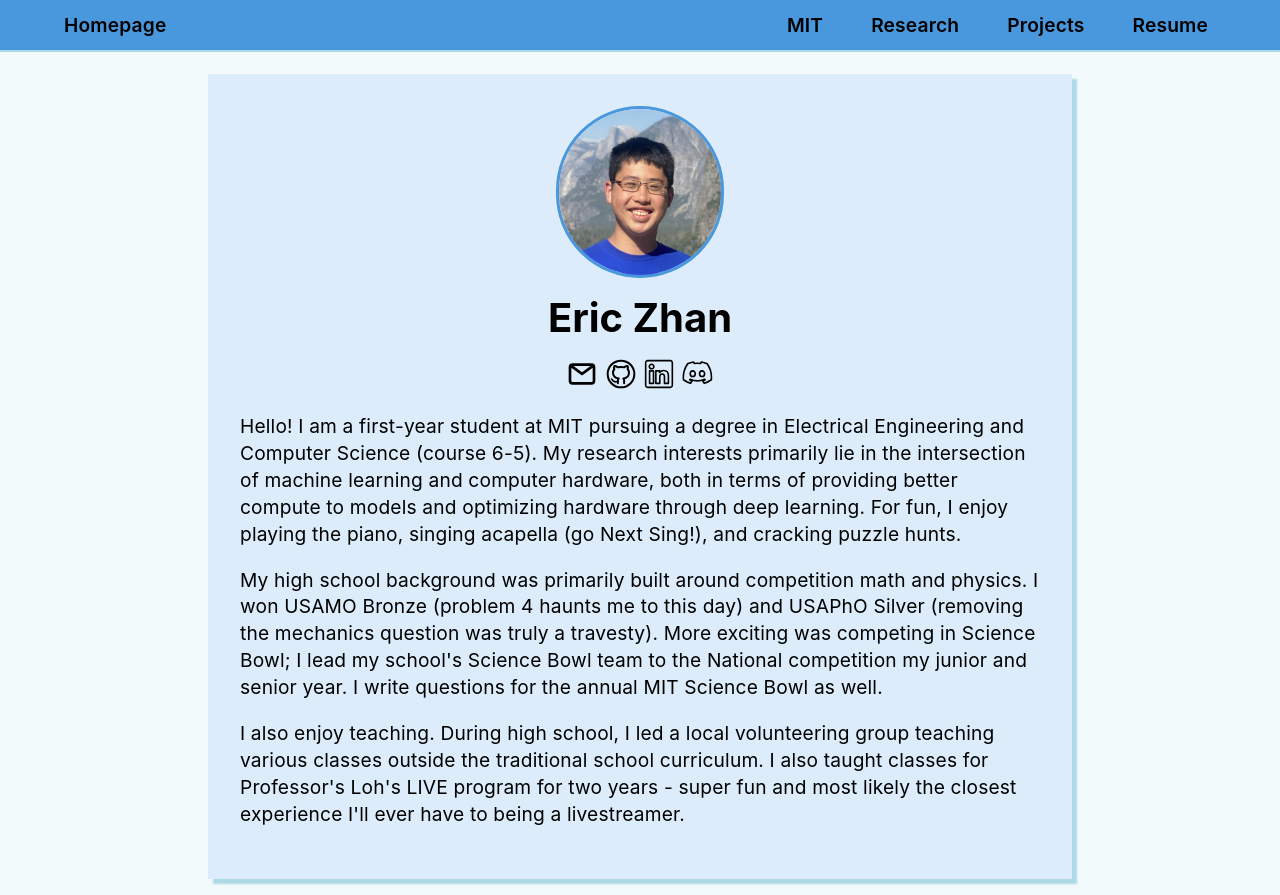
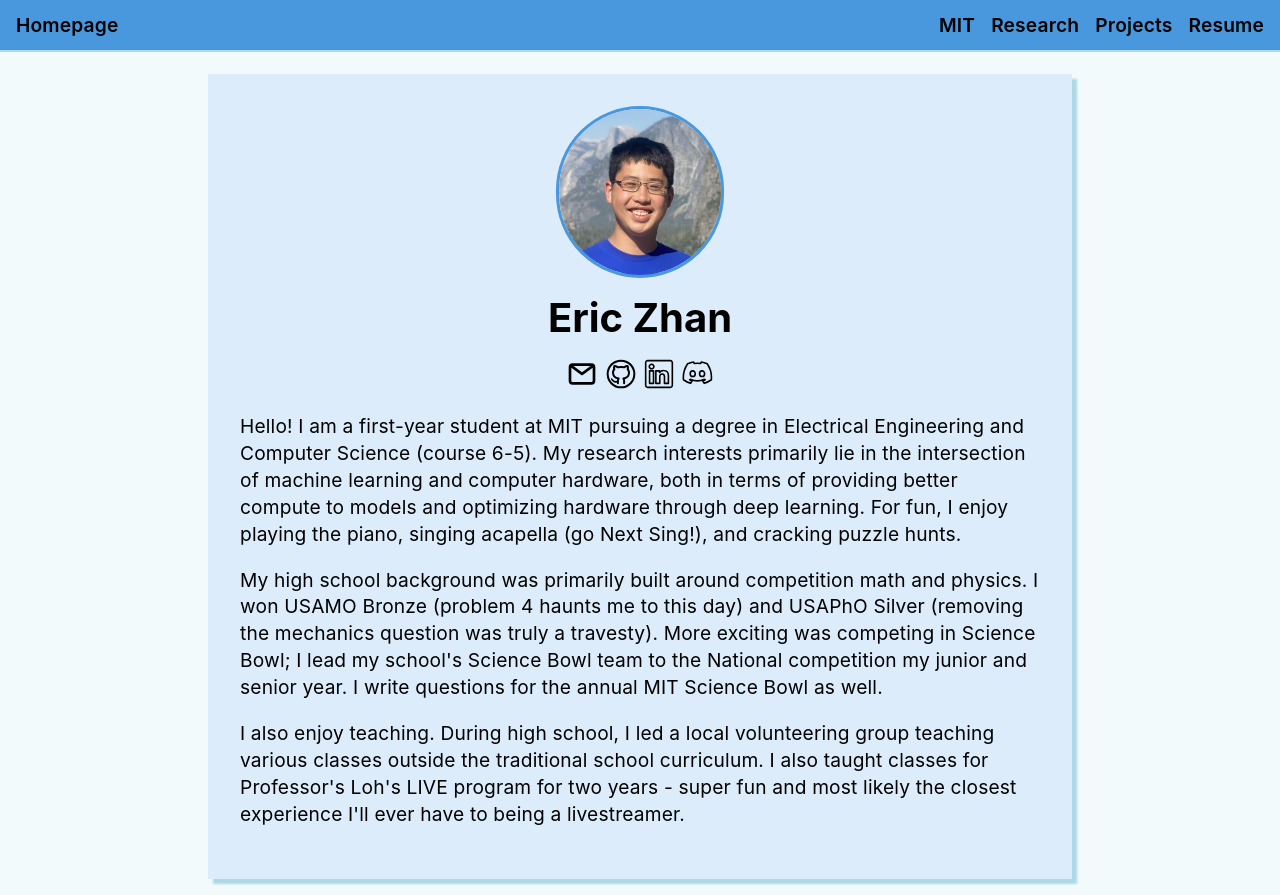
Before and after one commit to ricE06/personal-website, a Next.js app: page / in a window 1280 px wide. Built offline with nearby package versions, Linux system fonts and the light colour scheme.

Commit message:
patch navbar behavior on screen size change

```diff
--- a/components/layout.js
+++ b/components/layout.js
@@ -18,26 +18,28 @@
 					  {"Homepage"}
 				  </Link>
 			  </div>
-			  <div className = {styles.push}>
+    <div className = {styles.rightheader}>
+			  <span className = {styles.headerentry}>
 				  <Link href="/mit">
 					  {"MIT"}
 				  </Link>
-			  </div>
-			  <div className = {styles.headerentry}>
+			  </span>
+			  <span className = {styles.headerentry}>
 				  <Link href="/research">
 					  {"Research"}
 				  </Link>
-			  </div>
-			  <div className = {styles.headerentry}>
+			  </span>
+			  <span className = {styles.headerentry}>
 				  <Link href="/projects">
 					  {"Projects"}
 				  </Link>
-			  </div>
-			  <div className = {styles.rightheader}>
+			  </span>
+			  <span className = {styles.headerentry}>
 				  <Link href="/resume.pdf">
 					  {"Resume"}
 				  </Link>
-			  </div>
+			  </span>
+    </div>
 	  </div>
       <main>{children}</main>
 	  </div>
--- a/components/layout.module.css
+++ b/components/layout.module.css
@@ -1,5 +1,5 @@
 .container {
-  max-width: 54rem;
+  width: calc(min(54rem, 100% - 50px));
   padding: 0 1rem;
   margin: 1.5rem auto 1rem;
   background-color: var(--light-color);
@@ -22,33 +22,29 @@
 	width: 100%;
 	top: 0;
 	display: flex;
-	flex-wrap: wrap;
 	flex-direction: row;
+  flex-wrap: wrap;
+  justify-content: space-between;
+  row-gap: var(--header-sep);
 	padding: 0.8rem 0;
 	margin: auto;
 	background-color: var(--main-color);
 	font-weight: var(--header-weight);
-	font-size: 1.2rem;
+	font-size: var(--header-size);
 	box-shadow: 0px 2px lightblue;
 }
 
-.push {
-	margin-left: auto;
-	padding: 0 var(--header-sep);
-}
-
-.headerentry {
-	padding: 0 var(--header-sep);
-}
-
 .rightheader {
-	float: right;
-	padding: 0 var(--header-sep);
-	margin-right: 3rem;
+	column-gap: var(--header-sep);
+  display: flex;
+  flex-wrap: wrap;
+  margin-left: 1rem;
+  margin-right: 1rem;
 }
 
 .leftheader {
 	font-weight: 600;
 	float: left;
-	padding: 0 4rem;
+  margin-left: 1rem;
+  margin-right: 1rem;
 }
--- a/styles/global.css
+++ b/styles/global.css
@@ -4,7 +4,8 @@
 	--back-color: #f2fafc;
 	--link-color: #197bd1;
 	--header-weight: 600;
-	--header-sep: 1.5rem;
+	--header-sep: 1rem;
+  --header-size: 1.2rem;
 }
 
 html,
@@ -49,3 +50,9 @@
 p {
 	text-indent: 0rem;
 }
+
+@media (max-width: 600px) {
+  :root {
+    --header-size: 16px;
+  }
+}
```
